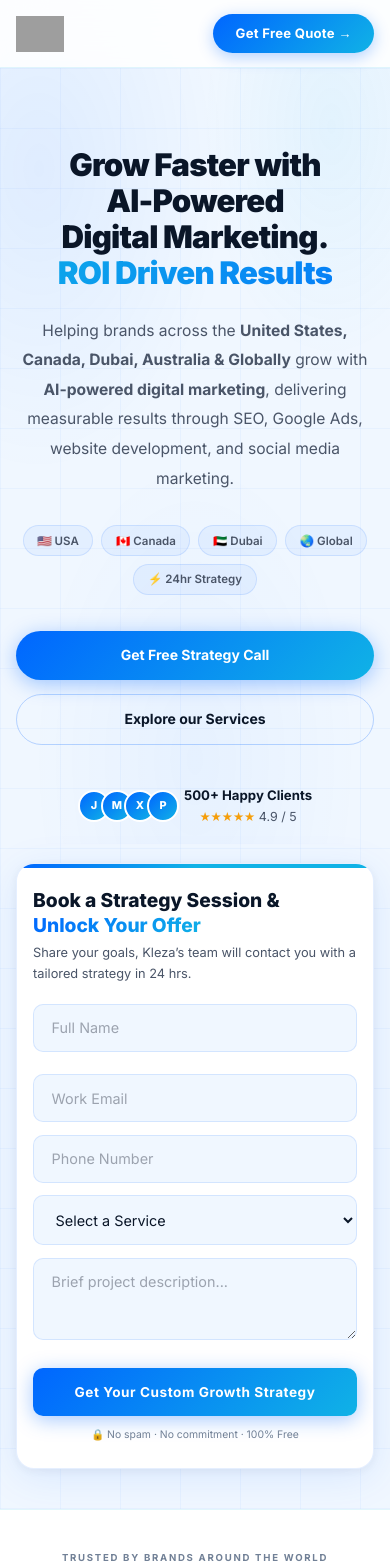
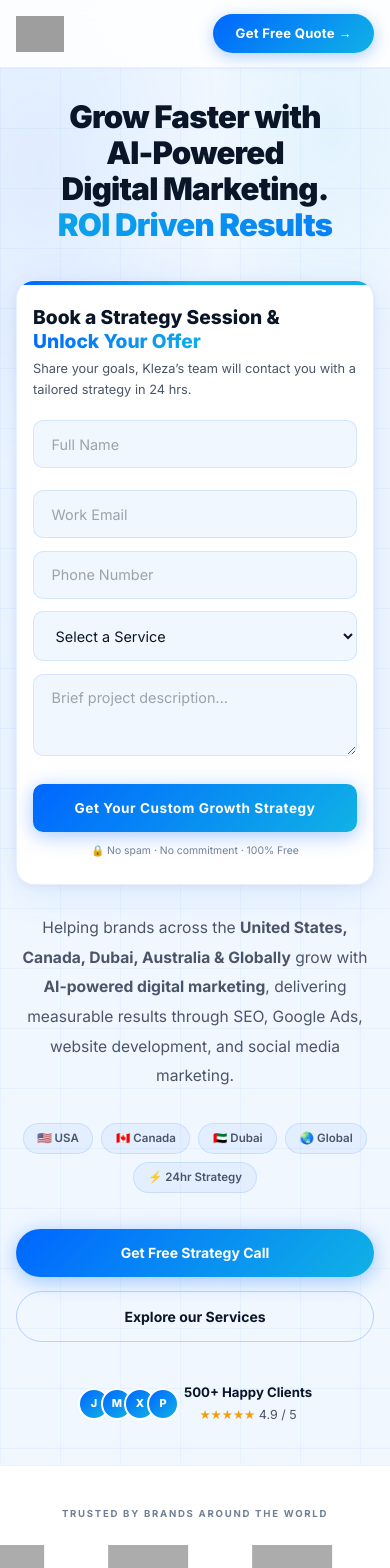
Before and after one commit to Sodhamreddy/kleza-landipage, a React (Vite) app: page / in a window 390 px wide. Shown: the top 1568 px of the page. Built offline with nearby package versions, Linux system fonts and the light colour scheme; grey boxes are pictures that could not be loaded.

Commit message:
form adjusted in mobile version

```diff
--- a/src/App.css
+++ b/src/App.css
@@ -225,6 +225,7 @@ body::before {
   margin-top: 68px;
   display: grid;
   grid-template-columns: 1fr 680px;
+  grid-template-rows: auto 1fr;
   position: relative;
   overflow: hidden;
 }
@@ -240,20 +241,35 @@ body::before {
   z-index: 0;
 }
 
-.hero-left {
+.hero-title-wrap {
+  grid-column: 1;
+  grid-row: 1;
+  display: flex;
+  flex-direction: column;
+  justify-content: flex-end;
+  padding: 4rem 0 0 6rem;
+  position: relative;
+  z-index: 1;
+}
+
+.hero-content {
+  grid-column: 1;
+  grid-row: 2;
+  display: flex;
+  flex-direction: column;
+  justify-content: flex-start;
+  padding: 0 0 4rem 6rem;
+  position: relative;
+  z-index: 1;
+}
+
+.hero-right {
+  grid-column: 2;
+  grid-row: 1 / 3;
   display: flex;
   flex-direction: column;
   justify-content: center;
-  padding: 4rem 0rem 4rem 6rem;
-  position: relative;
-  z-index: 1;
-}
-
-.hero-right {
-  display: flex;
-  flex-direction: column;
-  justify-content: center;
-  padding: 2.5rem 3rem 2.5rem 0rem;
+  padding: 0rem 3rem 2.5rem 0rem;
   position: relative;
   z-index: 1;
 }
@@ -2248,11 +2264,24 @@ body::before {
 @media (max-width: 900px) {
   .hero {
     grid-template-columns: 1fr;
+    grid-template-rows: auto auto auto;
     min-height: auto;
   }
 
+  .hero-title-wrap {
+    grid-column: 1;
+    grid-row: 1;
+  }
+
   .hero-right {
+    grid-column: 1;
+    grid-row: 2;
     padding: 2rem;
+  }
+
+  .hero-content {
+    grid-column: 1;
+    grid-row: 3;
   }
 
   .client-logos-grid {
@@ -2366,10 +2395,25 @@ body::before {
   /* Hero */
   .hero {
     grid-template-columns: 1fr;
+    grid-template-rows: auto auto auto;
     min-height: auto;
   }
-  .hero-left {
-    padding: 5.5rem 1.5rem 2rem;
+  .hero-title-wrap {
+    grid-column: 1;
+    grid-row: 1;
+    padding: 5.5rem 1.5rem 0;
+    text-align: center;
+    align-items: center;
+  }
+  .hero-right {
+    grid-column: 1;
+    grid-row: 2;
+    padding: 1rem 1.5rem;
+  }
+  .hero-content {
+    grid-column: 1;
+    grid-row: 3;
+    padding: 1.5rem 1.5rem 3rem;
     text-align: center;
     align-items: center;
   }
@@ -2378,7 +2422,6 @@ body::before {
   .chips   { justify-content: center; }
   .h-btns  { justify-content: center; flex-wrap: wrap; }
   .h-trust { justify-content: center; }
-  .hero-right { padding: 1rem 1.5rem 3rem; }
 
   /* Metrics */
   .metrics-row { flex-wrap: wrap; }
@@ -2447,11 +2490,12 @@ body::before {
   .W { padding: 0 1rem; }
 
   /* Hero */
-  .hero-left { padding: 5rem 1rem 1.5rem; }
+  .hero-title-wrap { padding: 2rem 1rem 0; }
+  .hero-content    { padding: 1rem 1rem 2.5rem; }
   .h-title { font-size: clamp(1.75rem, 8vw, 2.2rem); line-height: 1.15; }
   .h-btns  { flex-direction: column; width: 100%; }
   .btn-s   { width: 100%; justify-content: center; }
-  .hero-right { padding: .75rem 1rem 2.5rem; }
+  .hero-right { padding: .75rem 1rem; }
 
   /* Metrics */
   .metrics-row { flex-direction: column; }
--- a/src/App.jsx
+++ b/src/App.jsx
@@ -388,35 +388,12 @@ export default function App() {
 
     {/* ═══ HERO ════════════════════════════════════════ */}
     <section className="hero" id="home">
-      <div className="hero-left W">
+      <div className="hero-title-wrap">
         <h1 className="h-title">
           Grow Faster with<br></br> AI-Powered <br></br>Digital
         Marketing.{' '}<br></br>
           <span className="t-typed">ROI Driven Results </span>
         </h1>
-        <p className="h-sub">
-         Helping brands across the <b>United States, Canada, Dubai, Australia & Globally</b> grow with <b>AI-powered digital marketing</b>, delivering measurable results through SEO, Google Ads, website development, and social media marketing.
-        </p>
-        <div className="chips">
-          <span className="chip">🇺🇸 USA</span>
-          <span className="chip">🇨🇦 Canada</span>
-          <span className="chip">🇦🇪 Dubai</span>
-          <span className="chip">🌏 Global</span>
-          <span className="chip">⚡ 24hr Strategy</span>
-        </div>
-        <div className="h-btns">
-          <a href="#contact" className="btn-s btn-solid">Get Free Strategy Call</a>
-          <a href="#cases" className="btn-s btn-gh">Explore our Services </a>
-        </div>
-        <div className="h-trust">
-          <div className="avs">
-            {['J', 'M', 'X', 'P'].map((l, k) => <div key={k} className="av">{l}</div>)}
-          </div>
-          <div className="t-copy">
-            <strong>500+ Happy Clients</strong>
-            <span style={{ color: '#F59E0B' }}>★★★★★</span>&nbsp;4.9 / 5
-          </div>
-        </div>
       </div>
 
       <div className="hero-right" id="contact">
@@ -442,6 +419,32 @@ export default function App() {
             {formError && <p style={{ color: '#ff4d4f', fontSize: '0.85rem', marginTop: '0.5rem', textAlign: 'center' }}>{formError}</p>}
           </form>
           <div className="f-note">🔒 No spam · No commitment · 100% Free</div>
+        </div>
+      </div>
+
+      <div className="hero-content">
+        <p className="h-sub">
+         Helping brands across the <b>United States, Canada, Dubai, Australia &amp; Globally</b> grow with <b>AI-powered digital marketing</b>, delivering measurable results through SEO, Google Ads, website development, and social media marketing.
+        </p>
+        <div className="chips">
+          <span className="chip">🇺🇸 USA</span>
+          <span className="chip">🇨🇦 Canada</span>
+          <span className="chip">🇦🇪 Dubai</span>
+          <span className="chip">🌏 Global</span>
+          <span className="chip">⚡ 24hr Strategy</span>
+        </div>
+        <div className="h-btns">
+          <a href="#contact" className="btn-s btn-solid">Get Free Strategy Call</a>
+          <a href="#cases" className="btn-s btn-gh">Explore our Services </a>
+        </div>
+        <div className="h-trust">
+          <div className="avs">
+            {['J', 'M', 'X', 'P'].map((l, k) => <div key={k} className="av">{l}</div>)}
+          </div>
+          <div className="t-copy">
+            <strong>500+ Happy Clients</strong>
+            <span style={{ color: '#F59E0B' }}>★★★★★</span>&nbsp;4.9 / 5
+          </div>
         </div>
       </div>
     </section>
```
